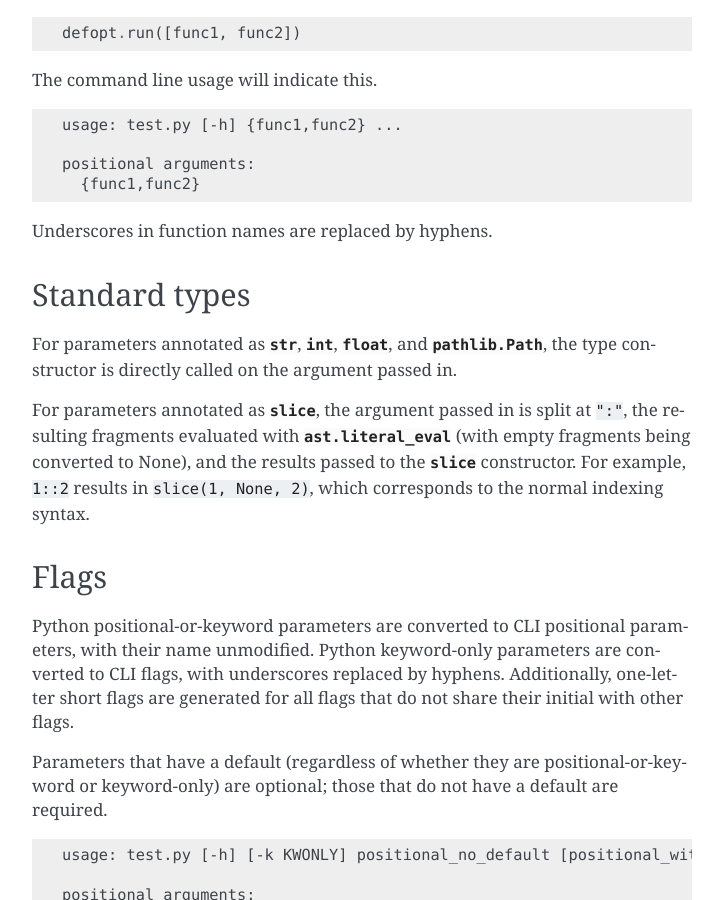
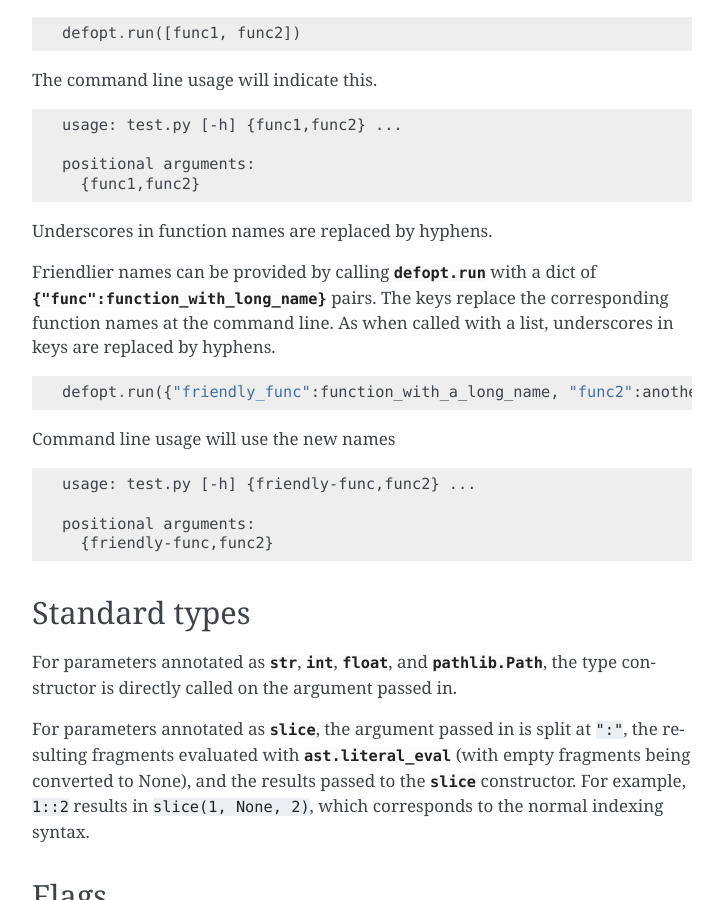
Before and after one commit to anntzer/defopt, a Sphinx documentation site: the page built from docs/features.rst, in a window 1280 px wide and 900 px high, scrolled down 871 px. Shown: the whole window, without its empty margins (388-1111 px from the left). Built offline with Sphinx 7.4.7, drawn with Linux system fonts in a browser that asks for light colours.

Commit message:
add function renaming
In addition to the existing ways of calling defopt.run, we can now pass a dict
of {"name":function} key/value pairs to use name in
lieu of function.__name__ at the command line

This is useful if you like to use long descriptive function names in your python
code, but be able to call them with shorter, more friendly names at the command line

```diff
--- a/defopt.py
+++ b/defopt.py
@@ -131,6 +131,9 @@ def _create_parser(funcs, **kwargs):
     else:
         subparsers = parser.add_subparsers()
         for func in funcs:
+            if isinstance(funcs, dict):
+                name, func = func, funcs[func]
+                func.__name__ = name.replace("_", "-")
             subparser = subparsers.add_parser(
                 func.__name__.replace('_', '-'),
                 formatter_class=formatter_class,
--- a/docs/features.rst
+++ b/docs/features.rst
@@ -51,6 +51,23 @@ The command line usage will indicate this. ::
       {func1,func2}
 
 Underscores in function names are replaced by hyphens.
+
+Friendlier names can be provided by calling `defopt.run` with a dict of
+`{"func":function_with_long_name}` pairs. The keys replace the corresponding
+function names at the command line. As when called with a list, underscores in
+keys are replaced by hyphens.
+
+.. code-block:: python
+
+   defopt.run({"friendly_func":function_with_a_long_name, "func2":another_function})
+
+Command line usage will use the new names ::
+
+    usage: test.py [-h] {friendly-func,func2} ...
+
+    positional arguments:
+      {friendly-func,func2}
+
 
 Standard types
 --------------
--- a/test_defopt.py
+++ b/test_defopt.py
@@ -53,6 +53,12 @@ class TestDefopt(unittest.TestCase):
         self.assertEqual(
             defopt.run([sub, sub_with_dash], strict_kwonly=False,
                        argv=['sub-with-dash', '--baz', '1']), 1)
+        self.assertEqual(
+            defopt.run({"sub1":sub, "sub_2":sub_with_dash}, strict_kwonly=False,
+                       argv=['sub1', '1.2']), (1.2,))
+        self.assertEqual(
+            defopt.run({"sub1":sub, "sub_2":sub_with_dash}, strict_kwonly=False,
+                       argv=['sub-2', '--baz', '1']), 1)
 
     def test_var_positional(self):
         def main(*foo):
```
